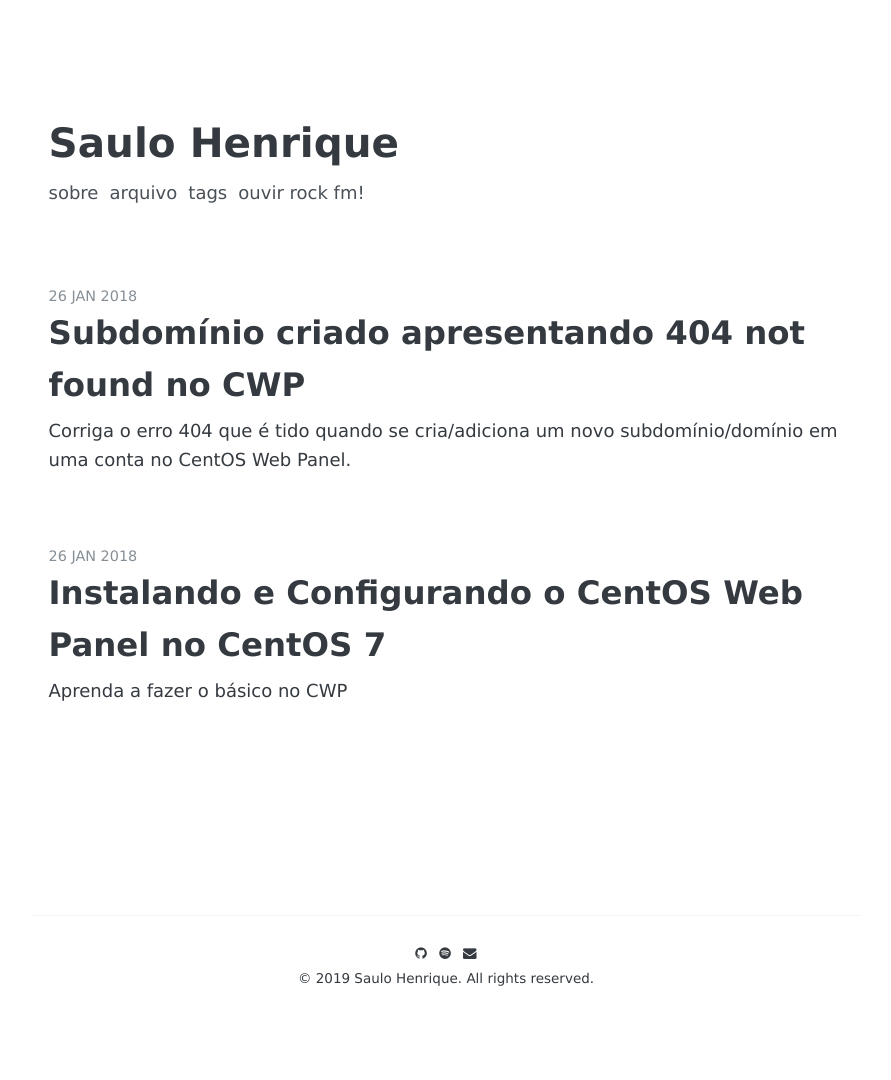
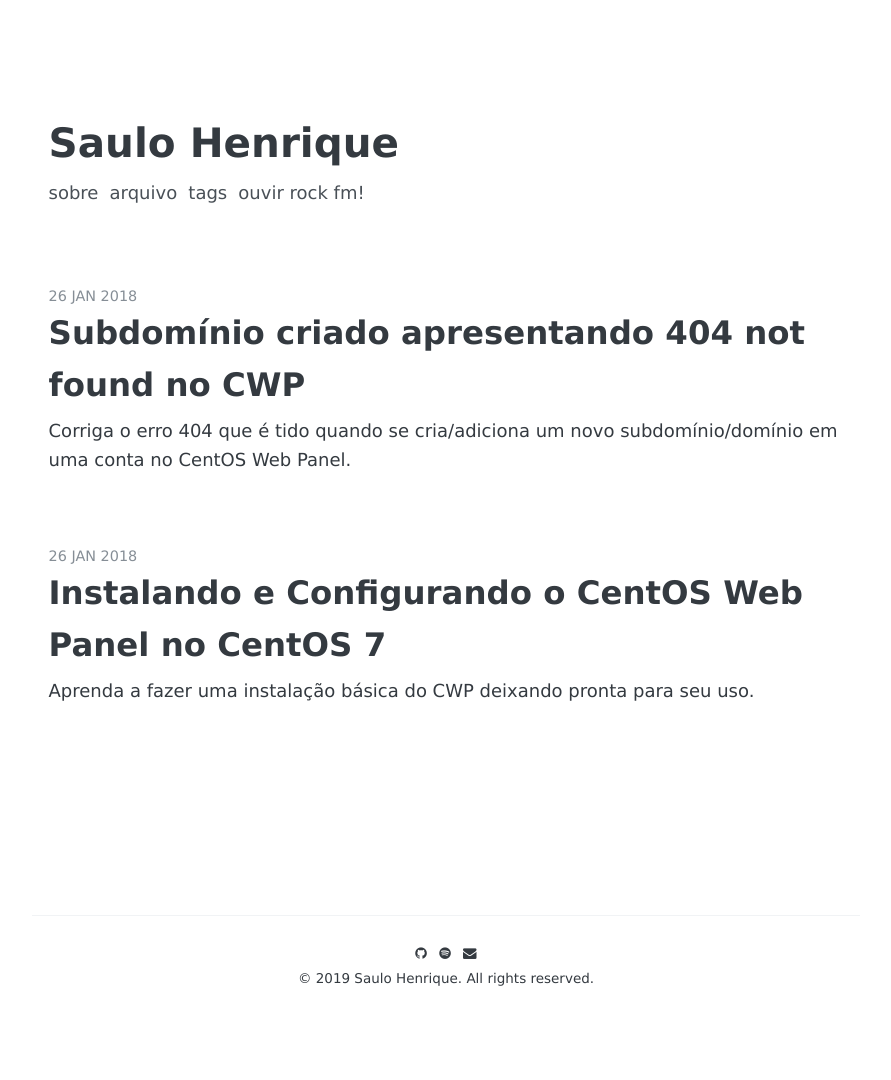
Before and after one commit to msaulohenrique/msaulohenrique.github.io, a Jekyll site: the page built from index.html, in a window 1280 px wide. Shown: the whole page, without its empty margins (194-1085 px from the left). Built offline with Jekyll 4.4.1, drawn with Linux system fonts in a browser that asks for light colours; some web fonts are replaced; the list of posts is cut into pages by our own code.

Commit message:
Update 2018-01-26-instalando-e-configurando-o-centos-web-panel-no-centos-7.md

```diff
--- a/_posts/2018-01-26-instalando-e-configurando-o-centos-web-panel-no-centos-7.md
+++ b/_posts/2018-01-26-instalando-e-configurando-o-centos-web-panel-no-centos-7.md
@@ -1,7 +1,7 @@
 ---
 layout: post
 title: "Instalando e Configurando o CentOS Web Panel no CentOS 7"
-description: "Aprenda a fazer o básico no CWP"
+description: "Aprenda a fazer uma instalação básica do CWP deixando pronta para seu uso."
 date: 2018-01-26
 tags: [centos,cwp]
 comments: true
```
